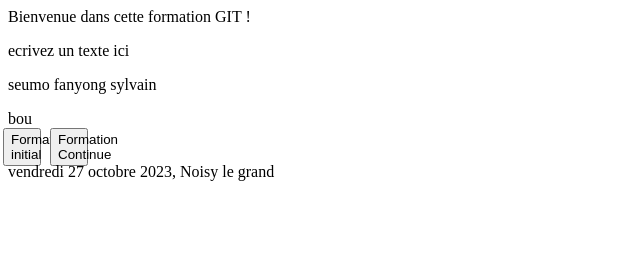
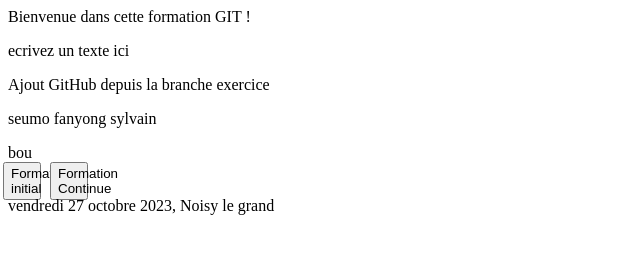
Before and after one commit to Leprince11/projet1, a plain HTML site: page index.html in a window 1280 px wide. Shown: the whole page, without its empty margins (0-640 px from the left). Drawn offline with Linux system fonts and the light colour scheme.

Commit message:
modification avec la branch exercice

```diff
--- a/index.html
+++ b/index.html
@@ -21,6 +21,7 @@
     </div>
     <div>
         <p>ecrivez un texte ici</p>
+        <p>Ajout GitHub depuis la branche exercice</p>
     </div>
     <div>
         <p>seumo fanyong sylvain</p>
```
